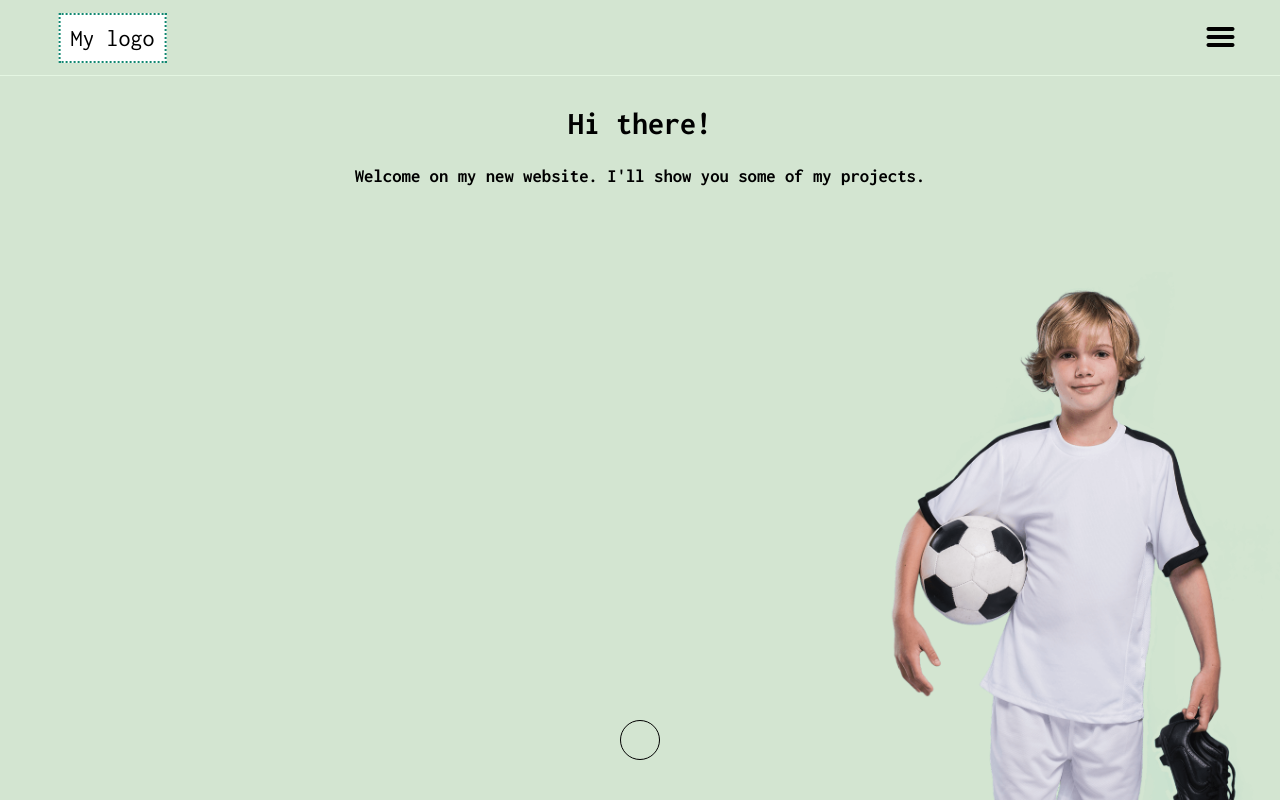
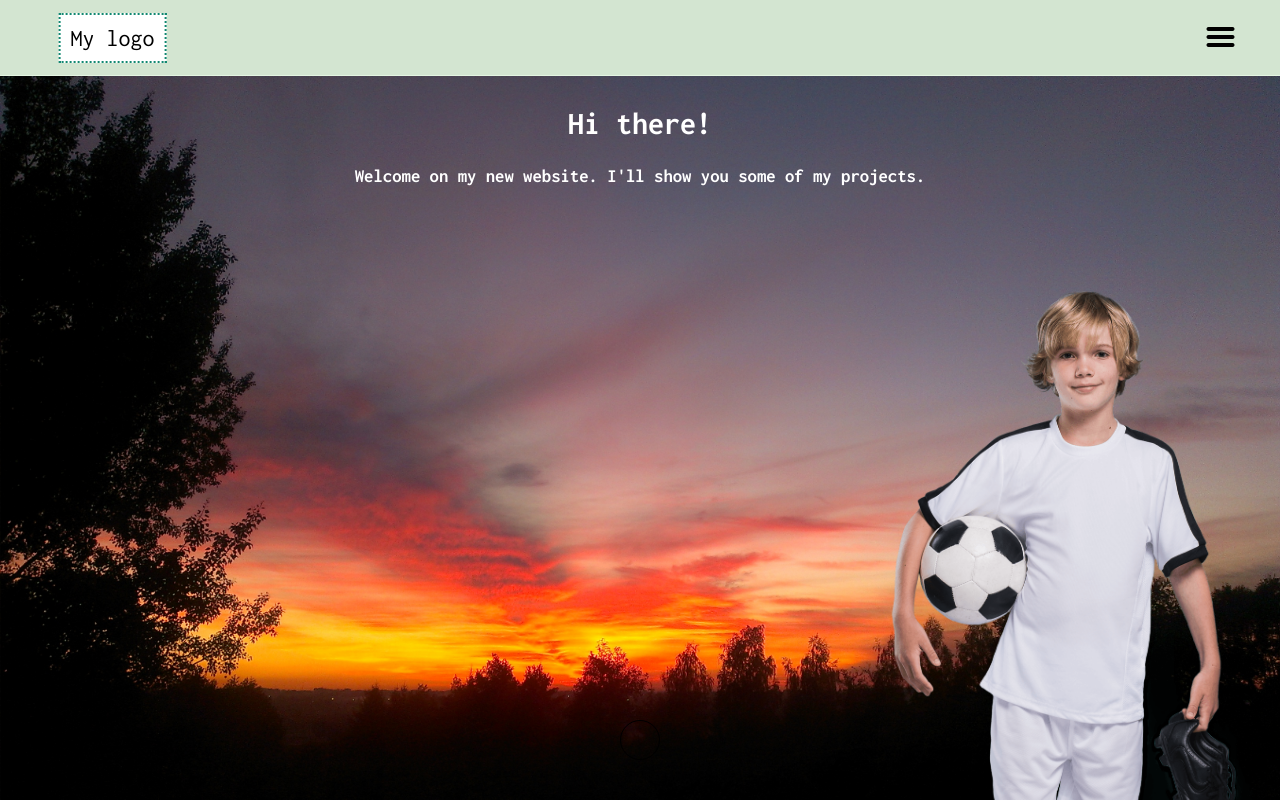
Before and after one commit to grzegorzogar/single-page, a plain HTML site: page index.html in a window 1280 px wide. Shown: the top 802 px of the page. Drawn offline with Linux system fonts and the light colour scheme.

Commit message:
background for main section was replaced with photo

```diff
--- a/style.css
+++ b/style.css
@@ -42,11 +42,15 @@ nav {
 header {
     position: relative;
     z-index: 2;
+    color: white;
+    font-weight: 400;
 }
 
 main {
     border-top: 1px solid #E4F6E2;
-    background-color: #D3E5D1;
+    background-image: url("IMAG0714.jpg");
+    background-repeat: no-repeat;
+    background-size: cover;
     width: 100%;
     display: block;
     height: calc(100vh - 75px);
```
Also changed, not shown: IMAG0714.jpg (added).
